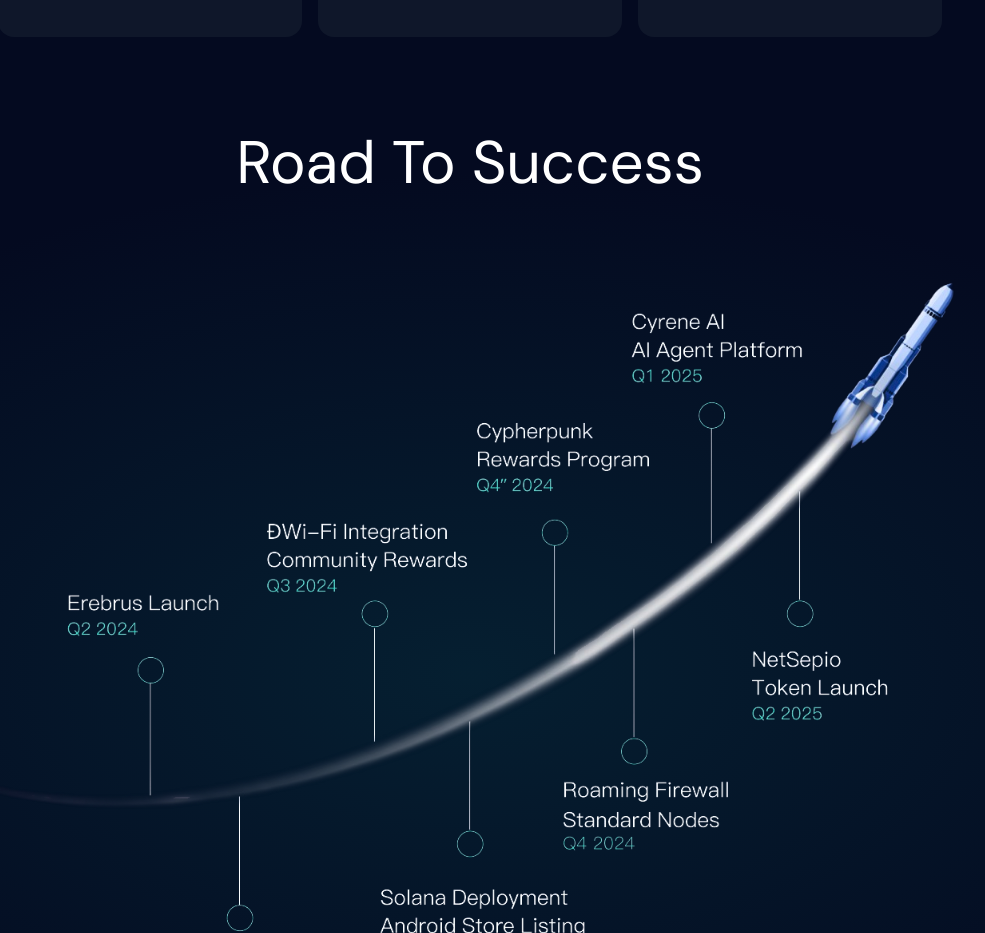
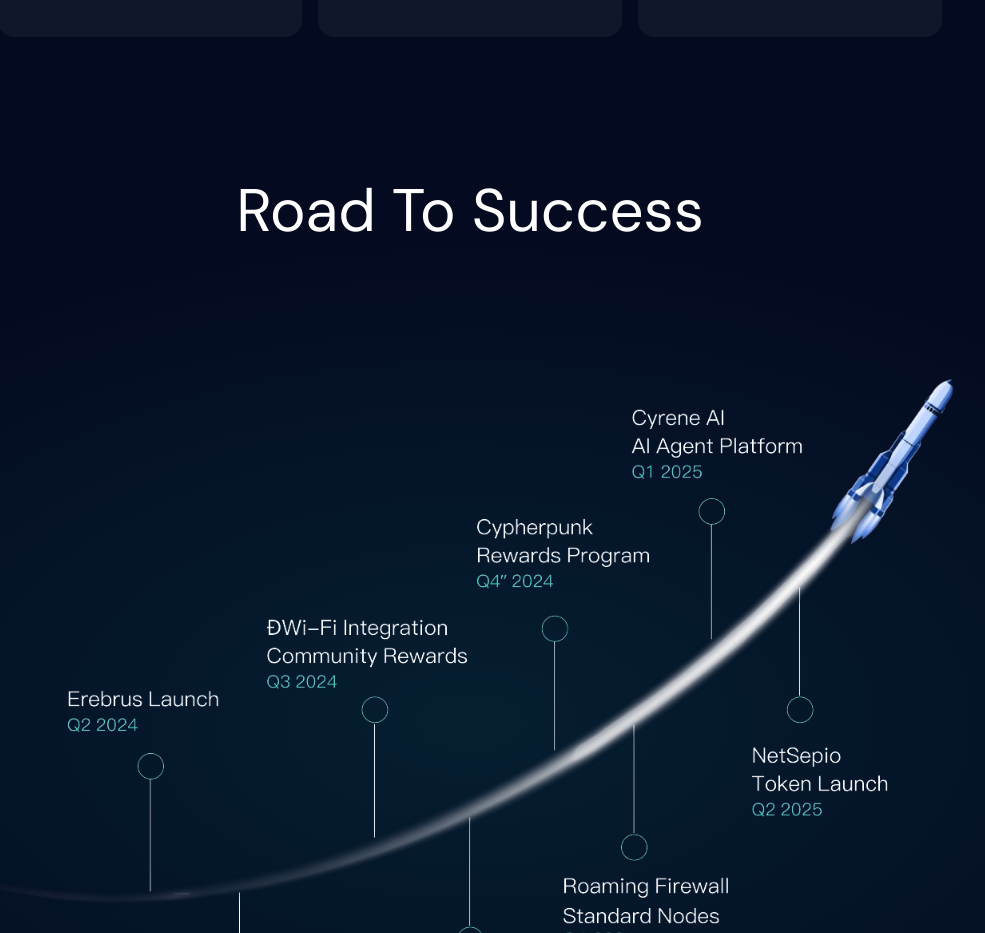
Before and after one commit to NetSepio/website, a React (Create React App) app: page / in a window 1280 px wide. Shown: the part 6004-6937 px from the top of the page, without its empty margins (170-1155 px from the left). Built offline with nearby package versions, Linux system fonts and the light colour scheme; the HTML template or start-up script is replaced by a standard one; a web font is replaced by a local one.

Commit message:
Navbar & Success Page padding changes

```diff
--- a/src/components/NavBar.jsx
+++ b/src/components/NavBar.jsx
@@ -29,7 +29,7 @@
             className="netsepio-logo"
           />
         </div>
-        <div className="navbar-menu">
+        <div className="navbar-menu ">
           <button
             onClick={() => setOpenState(!isOpen)}
             className="explore-button"
@@ -39,7 +39,7 @@
 
           {isOpen && (
             <div className="dropdown-menu">
-              <ul className="dropdown-list">
+              <ul className="dropdown-list ">
                 {["Erebrus", "CyreneAI", "Browser Extension"].map(
                   (link, index) => (
                     <li key={index} className="dropdown-item">
--- a/src/components/Success.jsx
+++ b/src/components/Success.jsx
@@ -17,7 +17,7 @@
       }}
     >
       <ZoomIn>
-        <h1 className="text-6xl  text-center text-white mb-12">Road To Success</h1>
+        <h1 className="text-6xl  text-center text-white mb-12  py-12">Road To Success</h1>
         <img
           src="/images/Success-1.png"
           alt="Road To Success"
--- a/src/styles/Navbar.css
+++ b/src/styles/Navbar.css
@@ -44,7 +44,7 @@
 /* Dropdown Menu */
 .dropdown-menu {
   position: absolute;
-  top: 77px;
+  top: 80px;
   right: 120px;
   box-shadow: 0 4px 6px rgba(0, 0, 0, 0.1);
   overflow: hidden;
```
